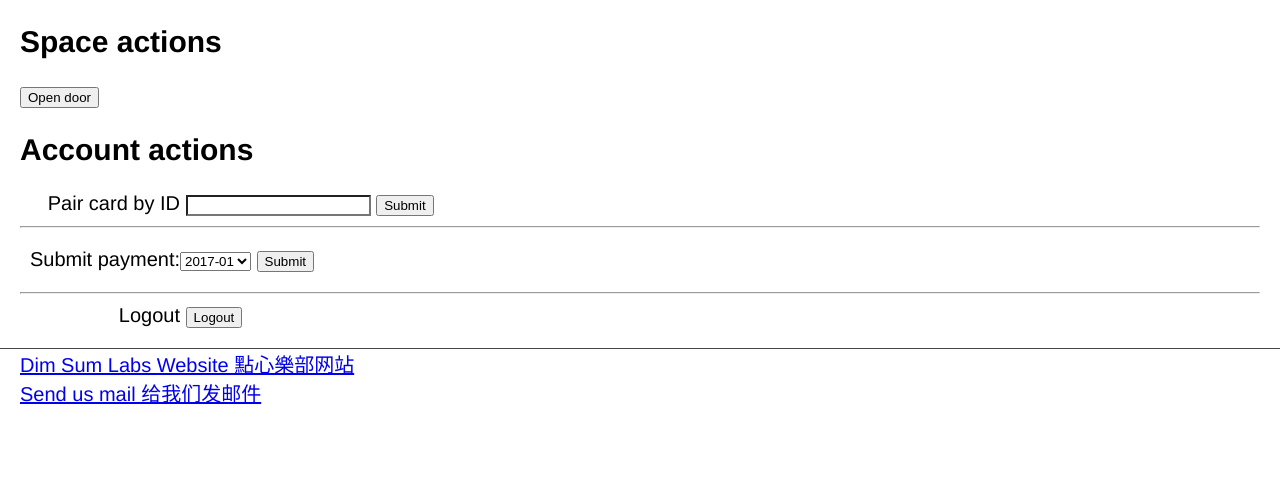
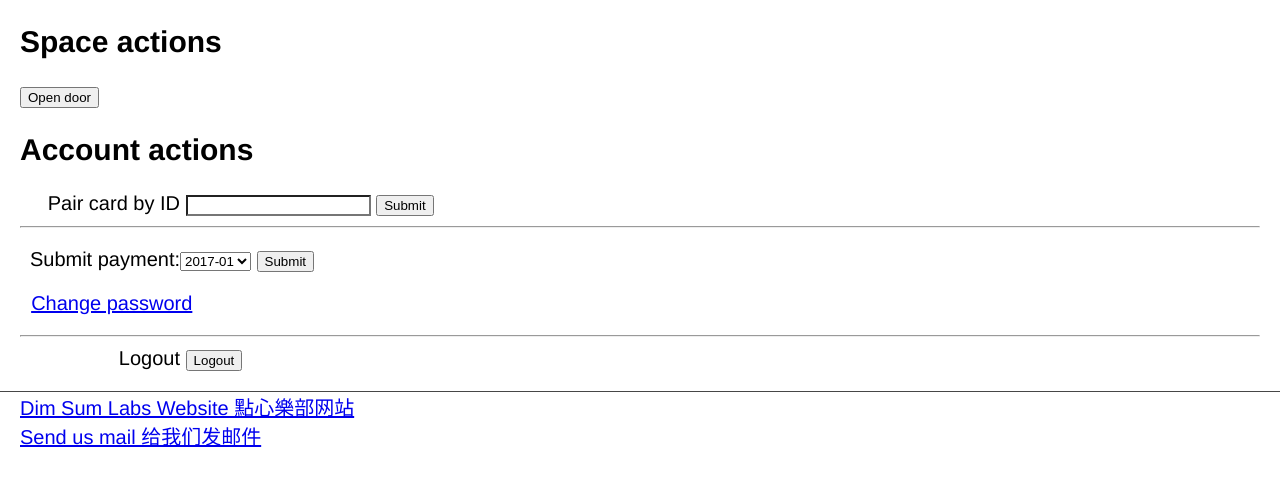
Before and after one commit to dimsumlabs/hackman, a Django app: page / in a window 1280 px wide. Shown: the part 36-522 px from the top of the page. Run offline with Django 3.2, Linux system fonts and the light colour scheme; the visitor is signed in with stand-in values (Sample User, id 1).

Commit message:
Implement password reset

```diff
--- a/hackman/templates/index.jinja2
+++ b/hackman/templates/index.jinja2
@@ -35,6 +35,12 @@
       </p>
     </li>
 
+    <li>
+      <p>
+        &nbsp;&nbsp;<a href="{% url 'password_change' %}">Change password</a>
+      </p>
+    </li>
+
     <hr />
 
     <li>
--- a/hackman/templates/login.jinja2
+++ b/hackman/templates/login.jinja2
@@ -7,6 +7,11 @@
   <form method="POST" action="/login/">
     {% csrf_token %}
     {{ login_form.as_p }}
+
+    <p>
+      <a href="{% url 'password_reset' %}">Reset password</a>
+    </p>
+
     <label for="submit">Login</label>
     <button name="submit" type="submit">Login</button>
   </form>
--- a/hackman/urls.py
+++ b/hackman/urls.py
@@ -13,8 +13,9 @@ Including another URLconf
     1. Import the include() function: from django.conf.urls import url, include
     2. Add a URL to urlpatterns:  url(r'^blog/', include('blog.urls'))
 """
+from django.contrib.auth import views as auth_views
+from django.conf.urls import url, include
 from django.http import HttpResponse
-from django.conf.urls import url, include
 from django.contrib import admin
 
 from . import views
@@ -33,6 +34,20 @@ urlpatterns = [
     url(r'^robots.txt$', robots),
     url(r'^login/', views.login),
     url(r'^logout/', views.logout),
+
+    url('^password_change/$', auth_views.password_change,
+        name='password_change'),
+    url('^password_change/done/$', views.password_change_done,
+        name='password_change_done'),
+    url('^password_reset/$', auth_views.password_reset, name='password_reset'),
+    url('^password_reset/done/$', auth_views.password_reset_done,
+        name='password_reset_done'),
+    url('^reset/(?P<uidb64>[0-9A-Za-z_\-]+)/(?P<token>[0-9A-Za-z]{1,13}-[0-9A-Za-z]{1,20})/$',  # noqa
+        auth_views.password_reset_confirm,
+        name='password_reset_confirm'),
+    url('^reset/done/$', auth_views.password_reset_complete,
+        name='password_reset_complete'),
+
     url(r'^door_open/', views.door_open),
     url(r'^rfid_pair/', views.rfid_pair),
     url(r'^account_create/', views.account_create),
--- a/hackman/views.py
+++ b/hackman/views.py
@@ -43,6 +43,15 @@ def _get_month_choices():
         '{year}-{month:02d}'.format(year=i.year, month=i.month)
         for i in months
     ]
+
+
+def password_change_done(request):  # pragma: no cover
+    try:
+        messages.add_message(
+            request, messages.SUCCESS, 'Password changed!')
+    except MessageFailure:
+        pass
+    return shortcuts.redirect('/')
 
 
 @ratelimit(key='ip', rate='5/m')
```
